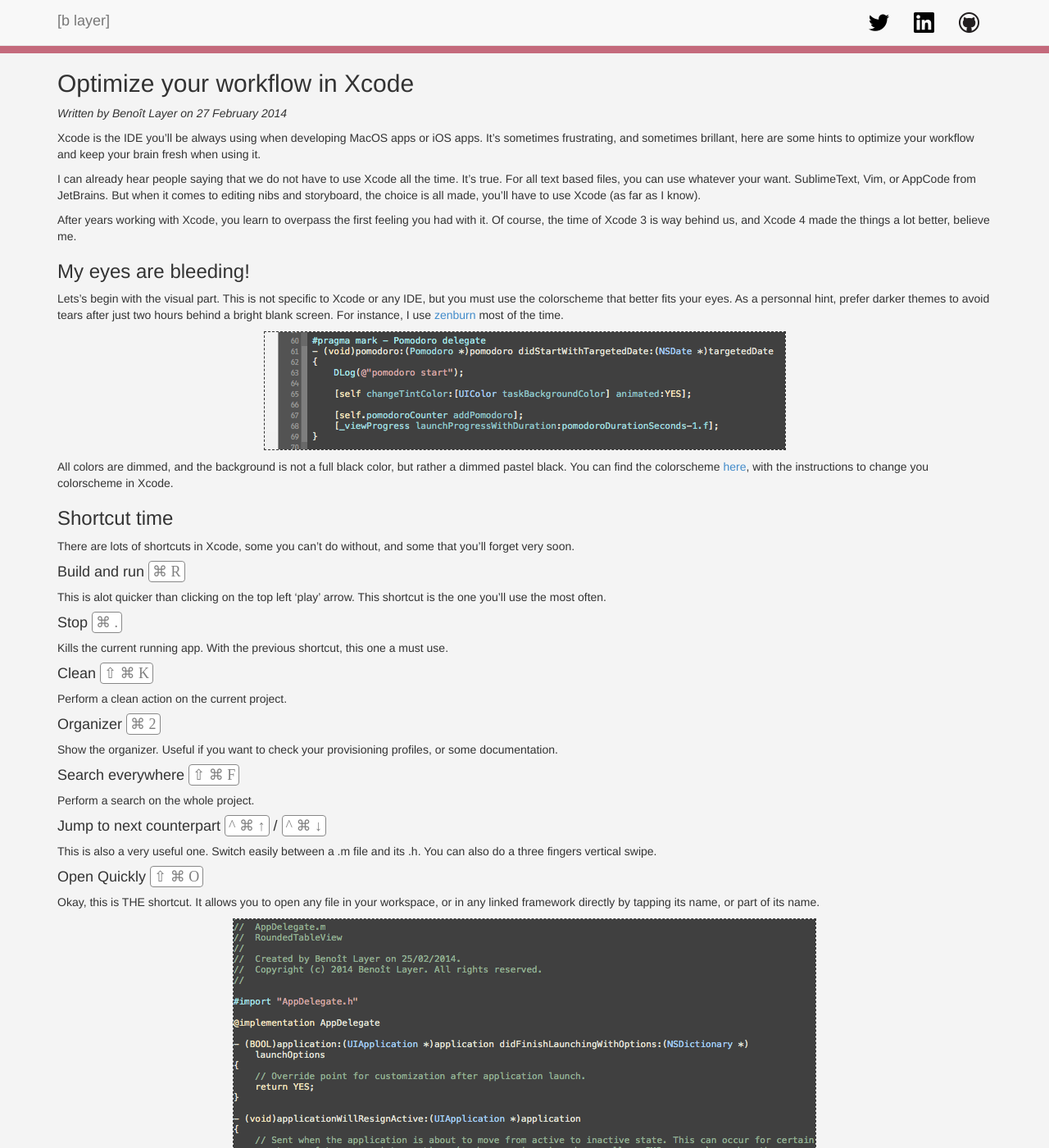
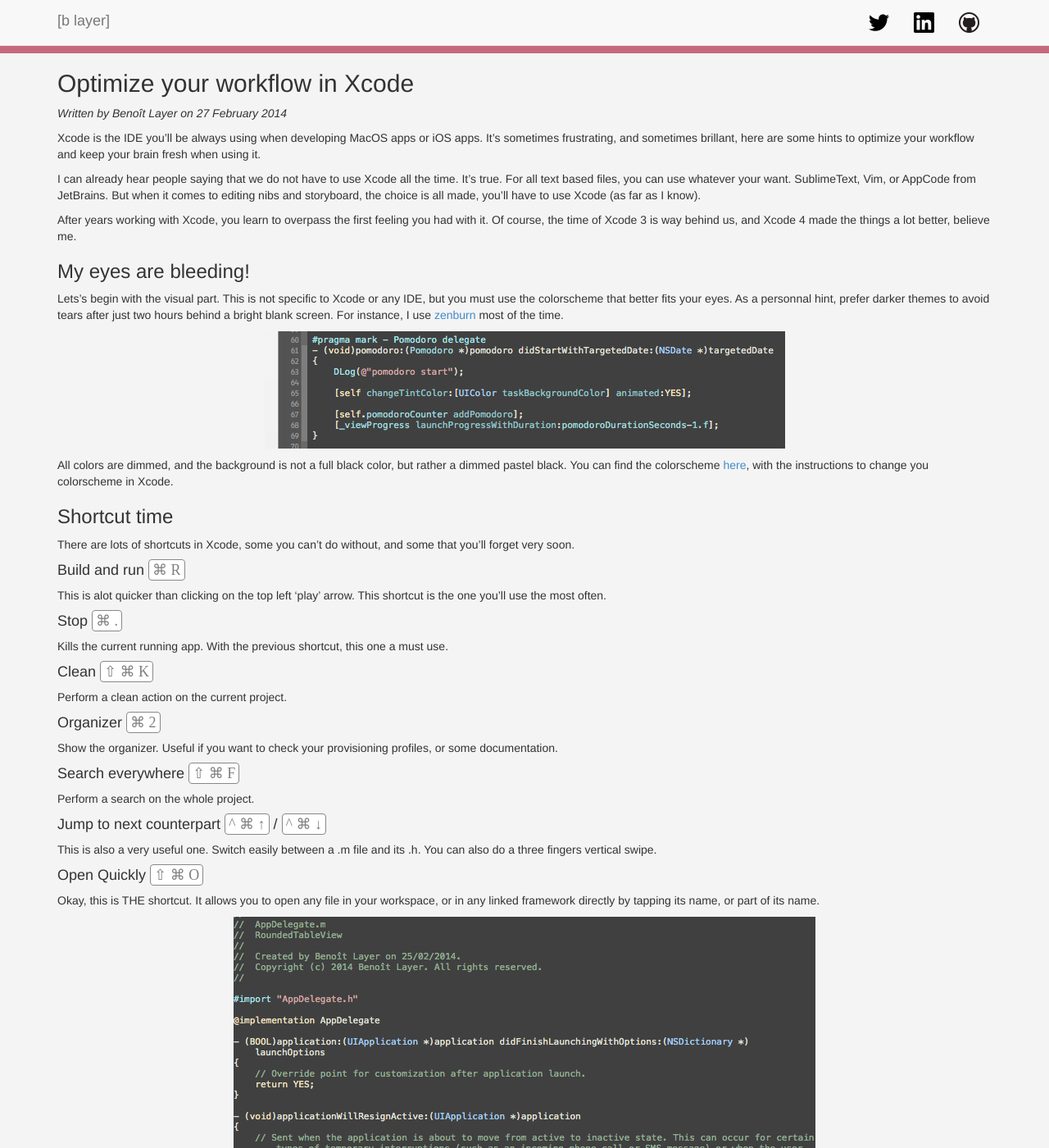
Before and after one commit to notbenoit/notbenoit.github.io, a Jekyll site: the page built from _posts/2014-02-28-optimize-workflow-xcode.markdown, in a window 1280 px wide and 1400 px high. Shown: the whole window at 82% size. Built offline with Jekyll 4.4.1, drawn with Linux system fonts in a browser that asks for light colours; nearby versions of some CDN libraries; Markdown is read by kramdown in place of the engine named in the settings; comment, search, counter and statistics services are not loaded.

Commit message:
Improved visual style. Images have no more borders. Inline code style changed.

```diff
--- a/css/blog.css
+++ b/css/blog.css
@@ -6,10 +6,9 @@
 .post img {
 	display: block;
 	margin: auto;
-	border: dashed 1px;
 }
 
-code {
+h4>code {
     color: gray;
     background: white;
     border-radius: 4px;
```
